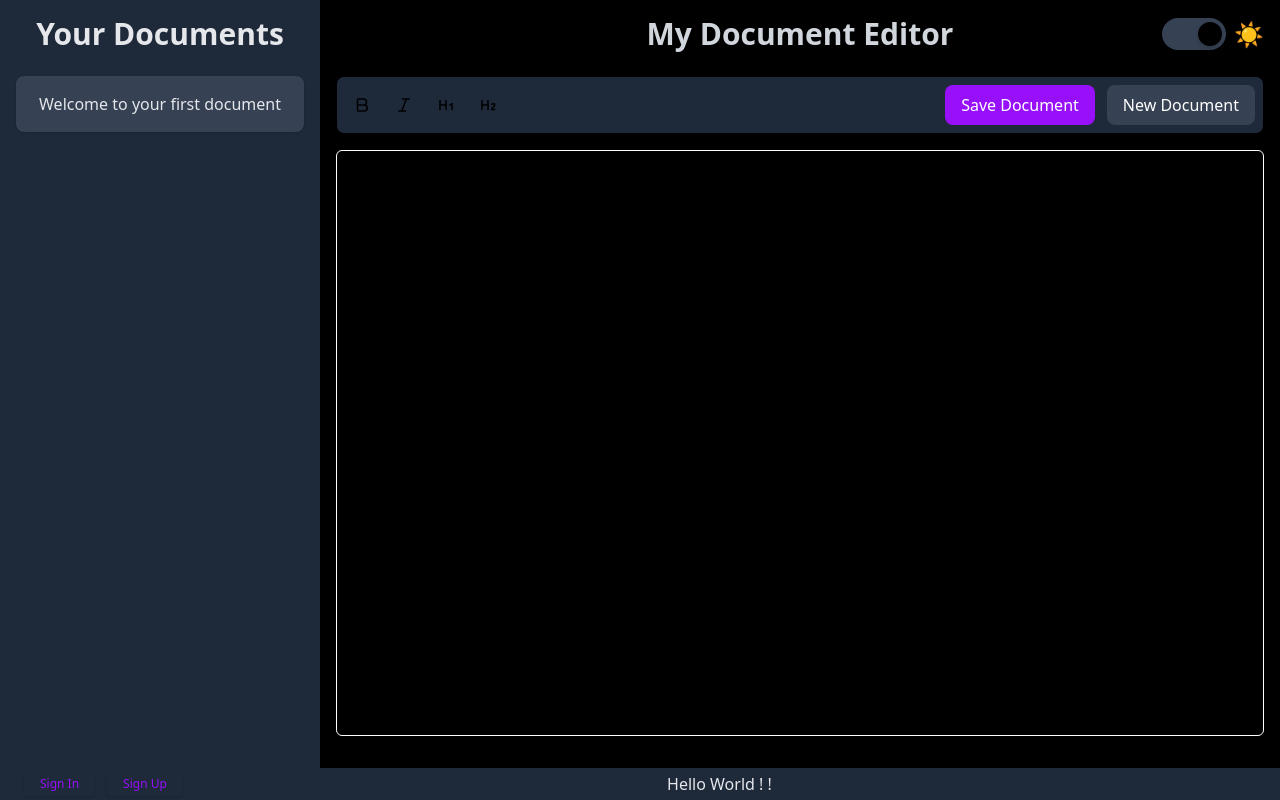
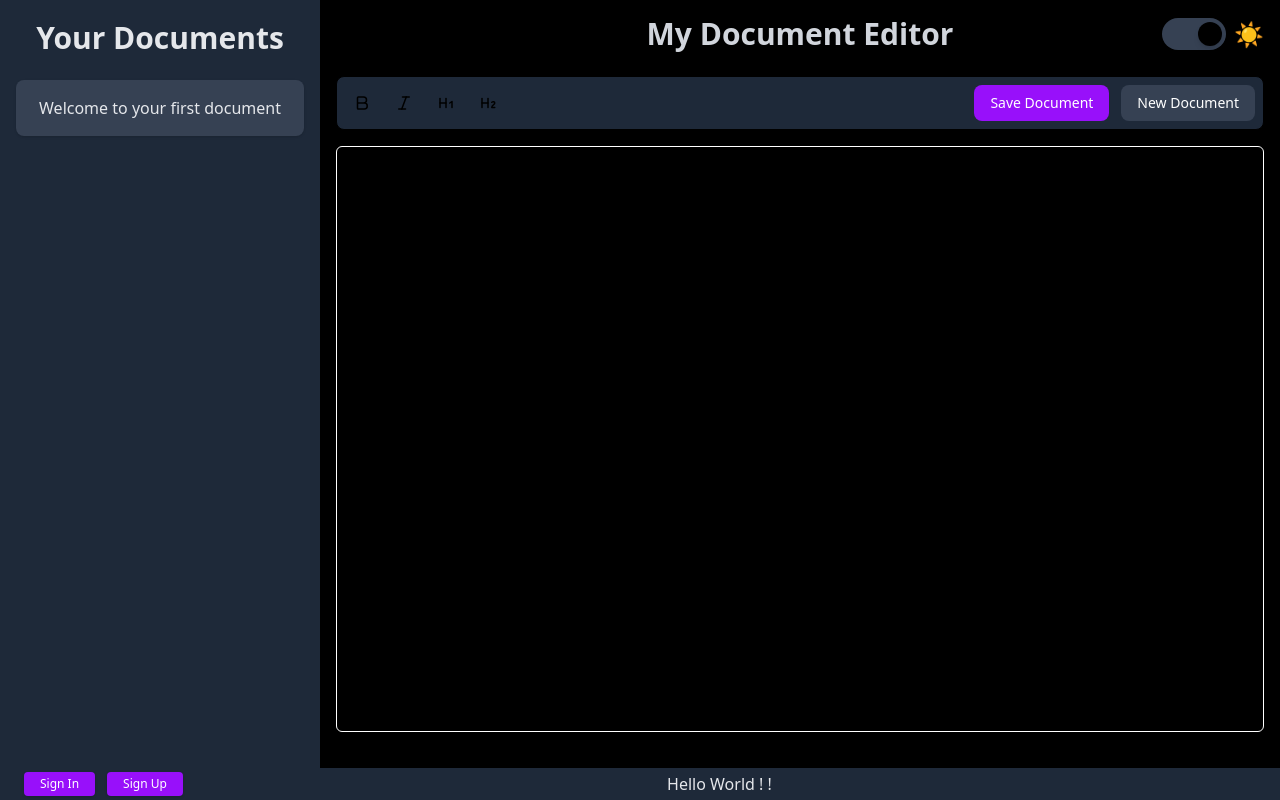
Before and after one commit to manurathansetty/document-editor, a React (Vite) app: page / in a window 1280 px wide. Built offline with nearby package versions, Linux system fonts and the light colour scheme; no server answers.

Commit message:
Added mobile responsiveness

```diff
--- a/src/App.tsx
+++ b/src/App.tsx
@@ -2,17 +2,19 @@ import { Sidebar } from "./Sidebar";
 import Texteditor from "./Texteditor";
 import Footer from "./Footer";
 import { useState } from "react";
+import { Menu, X } from "lucide-react"; // hamburger + close icons
 
 export default function App() {
-
   const [panelItems, setPanelItems] = useState([
     { id: 1, title: "Welcome to your first document" }
   ]);
 
   const [displayContent, setDisplayContent] = useState("");
   const [title, setCurrentTitle] = useState("");
+  const [isSidebarOpen, setIsSidebarOpen] = useState(false);
+
   const addNewDocumentBox = (name: string) => {
-    const newId = Date.now(); // unique ID
+    const newId = Date.now();
     setPanelItems([...panelItems, { id: newId, title: name || `Untitled` }]);
   };
 
@@ -21,27 +23,42 @@ export default function App() {
   };
 
   const selectedDocument = (content: any) => {
-    console.log(content);
     setDisplayContent(content.id);
     setCurrentTitle(content.title);
+    setIsSidebarOpen(false);
   };
 
   return (
-    <div className="flex flex-col h-screen">
-      {/* Main Content (Sidebar + Editor) */}
-      <div className="flex flex-1 overflow-hidden">
-        {/* Left Panel */}
-        <div className="w-1/4 p-0">
+    <div className="flex flex-col h-screen relative">
+      {/* Floating Hamburger / Close Button */}
+      <button
+        className="absolute top-2 left-2 z-50 p-2 bg-transparent rounded-md md:hidden"
+        onClick={() => setIsSidebarOpen(!isSidebarOpen)}
+      >
+        {isSidebarOpen ? <X className="w-6 h-6 mt-4 text-gray-800 dark:text-gray-200" /> : <Menu className="w-6 h-6 mt-4 text-gray-800 dark:text-gray-200" />}
+      </button>
+
+      {/* Main Content */}
+      <div className="flex flex-1 overflow-hidden relative">
+        {/* Sidebar Drawer */}
+        <div
+          className={`fixed inset-y-0 left-0 w-64 bg-white dark:bg-gray-900 shadow-lg transform transition-transform duration-300 ease-in-out z-40
+          ${isSidebarOpen ? "translate-x-0" : "-translate-x-full"} md:static md:translate-x-0 md:w-1/4`}
+        >
           <Sidebar panelItems={panelItems} selectedDocument={selectedDocument} />
         </div>
 
-        {/* Right Editor Panel */}
-        <div className="w-3/4 flex-1 bg-white dark:bg-black overflow-auto">
-          <Texteditor addNewDocumentBox={addNewDocumentBox} displayContent={displayContent} currentTitle={title} />
+        {/* Right Editor */}
+        <div className="flex-1 bg-white dark:bg-black overflow-auto md:w-3/4">
+          <Texteditor
+            addNewDocumentBox={addNewDocumentBox}
+            displayContent={displayContent}
+            currentTitle={title}
+          />
         </div>
       </div>
 
-      {/* Footer (Status Bar) */}
+      {/* Footer */}
       <footer className="h-8 flex items-center justify-between px-4 bg-gray-200 dark:bg-gray-800">
         <Footer updatePanelItems={updatePanelItems} />
       </footer>
--- a/src/Footer.tsx
+++ b/src/Footer.tsx
@@ -2,6 +2,7 @@ import { useEffect, useState } from "react";
 import { loginUser, signupUser } from "./fetch-functions/user";
 import { ToastContainer, toast } from "react-toastify"
 import "react-toastify/dist/ReactToastify.css"
+import { getDocuments } from "./fetch-functions/documentHandling";
 
 export default function Footer({ updatePanelItems }: { updatePanelItems: any }) {
     const [userName, setUserName] = useState(sessionStorage.getItem("name") || "World !");
@@ -14,6 +15,24 @@ export default function Footer({ updatePanelItems }: { updatePanelItems: any })
     useEffect(() => {
         setDisplayName(userName || sessionStorage.getItem("name") || "");
     }, [userName]);
+
+    useEffect(() => {
+        if(sessionStorage.getItem("email")) {
+            getDocuments(sessionStorage.getItem("email") || "").then((result) => {
+                if(result.success) {
+
+                    const documents = result.documents.map((document: any) => {
+                        return {
+                            id: document.content,
+                            title: document.title
+                        }
+                    });
+
+                    updatePanelItems(documents);
+                }
+            });
+        }
+    }, []);
 
     useEffect(() => {
         const handleEsc = (event: KeyboardEvent) => {
@@ -51,6 +70,9 @@ export default function Footer({ updatePanelItems }: { updatePanelItems: any })
         if (popupText === "Sign In") {
             loginUser(email, password).then((result) => {
                 if (result.success) {
+                    sessionStorage.setItem("username", result.user);
+                    sessionStorage.setItem("name", result.user);
+                    sessionStorage.setItem("email", email);
                     saveUserToSession(result.user);
                     toast.success("Logged in successfully");
 
--- a/src/Sidebar.tsx
+++ b/src/Sidebar.tsx
@@ -1,8 +1,8 @@
 export function Sidebar(panelItems: any) {
 
     return (
-        <div className="sidebar">
-            <div className="pt-4 mb-4 flex flex-row justify-center">
+        <div className="sidebar pt-5 max-sm:pt-20">
+            <div className="flex flex-row justify-center">
                 <h2 className="sidebar-title">Your Documents</h2>
             </div>
 
--- a/src/Texteditor.tsx
+++ b/src/Texteditor.tsx
@@ -202,17 +202,19 @@ export default function Texteditor({ addNewDocumentBox, displayContent, currentT
 
                 <div className="flex flex-row gap-3">
                     <button
-                        className="px-4 py-2 bg-purple-600 text-white rounded-lg hover:bg-purple-700 transition"
+                        className="px-2 py-1 text-xs sm:px-4 sm:py-2 sm:text-sm bg-purple-600 text-white rounded-lg hover:bg-purple-700 transition"
                         onClick={onSave}
                     >
                         Save Document
                     </button>
+
                     <button
-                        className="px-4 py-2 bg-gray-300 text-black rounded-lg hover:bg-gray-400 transition dark:bg-gray-700 dark:text-white dark:hover:bg-gray-600"
+                        className="px-2 py-1 text-xs sm:px-4 sm:py-2 sm:text-sm bg-gray-300 text-black rounded-lg hover:bg-gray-400 transition dark:bg-gray-700 dark:text-white dark:hover:bg-gray-600"
                         onClick={handleNewDocument}
                     >
                         New Document
                     </button>
+
 
                     {/* <button
                         className="px-4 py-2 bg-green-400 text-white rounded-lg hover:bg-green-700 transition"
--- a/src/fetch-functions/documentHandling.ts
+++ b/src/fetch-functions/documentHandling.ts
@@ -16,3 +16,15 @@ export const saveDocument = async (
   const data = await response.json()
   return data
 }
+
+export const getDocuments = async (email: string) => {
+  const response = await fetch(`${BACKEND_URL}/getDocuments`, {
+    method: 'POST',
+    headers: {
+      'Content-Type': 'application/json'
+    },
+    body: JSON.stringify({ email })
+  })
+  const data = await response.json()
+  return data
+}
--- a/src/index.css
+++ b/src/index.css
@@ -19,7 +19,7 @@
 
   /* Button */
   .btn {
-    @apply px-4 text-xs text-purple-600 shadow rounded
+    @apply px-4 text-xs bg-purple-600 text-white dark:bg-purple-600 dark:text-white shadow rounded
          hover:text-white hover:bg-purple-600 active:bg-purple-700;
   }
 
```
Also changed, not shown: 1 other file (tests, documents, lock files or other folders).
